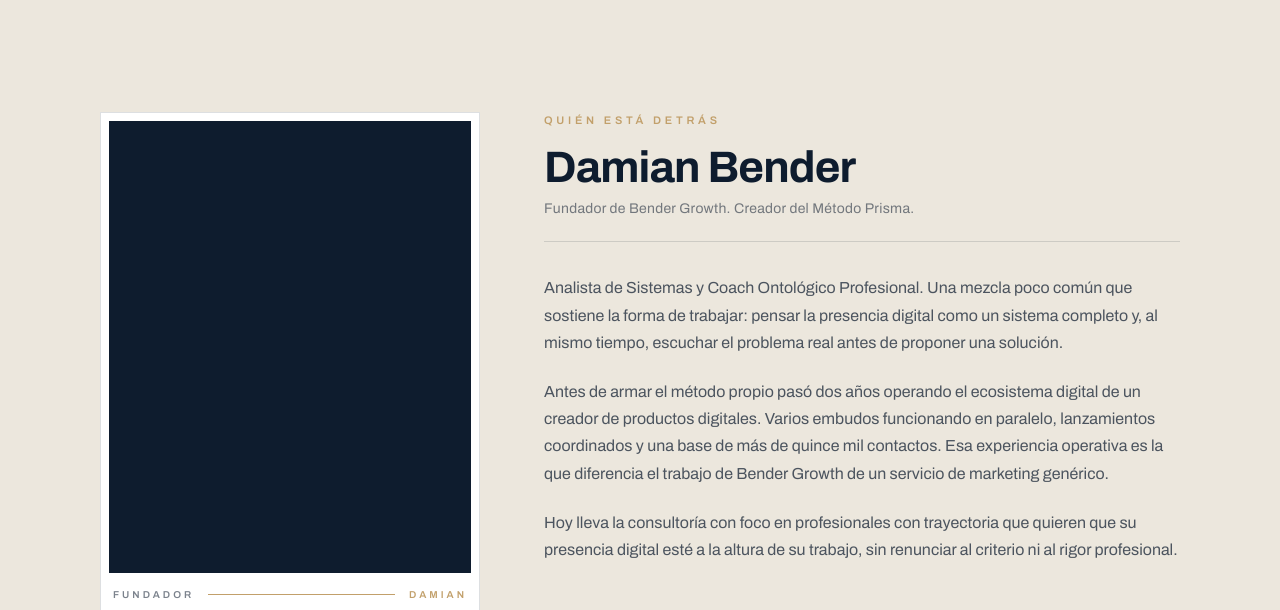
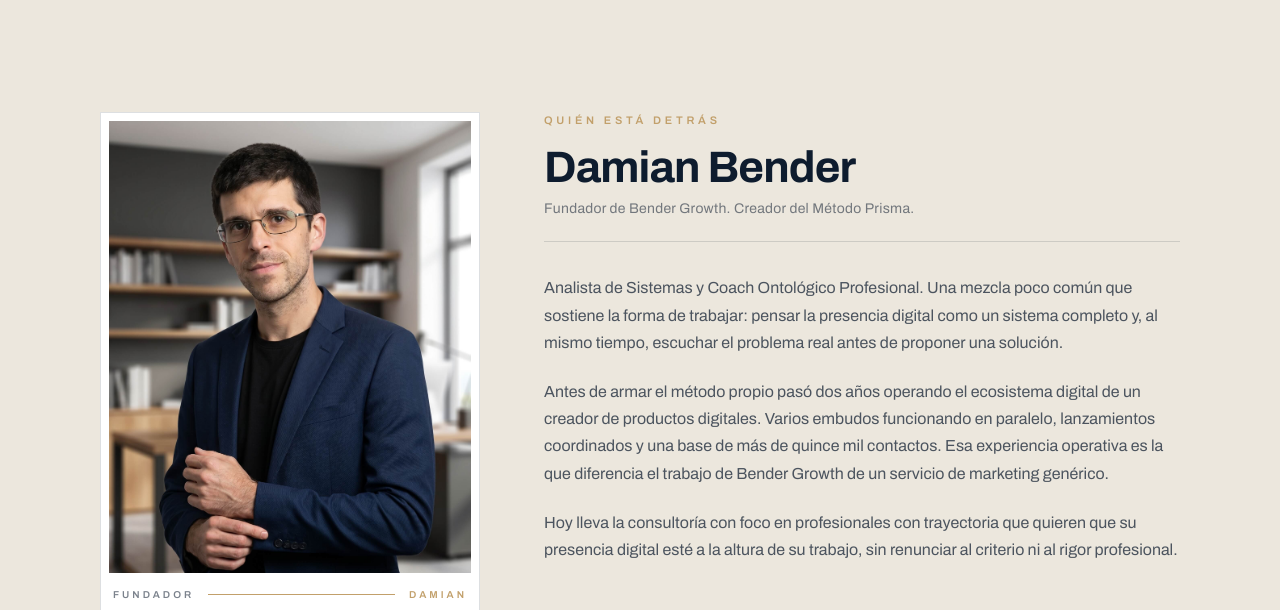
Before and after one commit to benderdamiancm-blip/bendergrowth, a plain HTML site: page index.html in a window 1280 px wide. Shown: the part 3720-4330 px from the top of the page. Drawn offline with Linux system fonts and the light colour scheme.

Commit message:
Update global.css photo

```diff
--- a/css/global.css
+++ b/css/global.css
@@ -164,7 +164,7 @@ h2.section-title.light { color: var(--bone); }
 }
 .photo-frame .photo {
   aspect-ratio: 4/5; background: var(--ink);
-  background-image: url("/assets/img/fotos/damian-bender.jpg");
+  background-image: url("/assets/img/fotos/damian-bender.jpeg");
   background-size: cover; background-position: center 22%;
 }
 .photo-meta {
```
